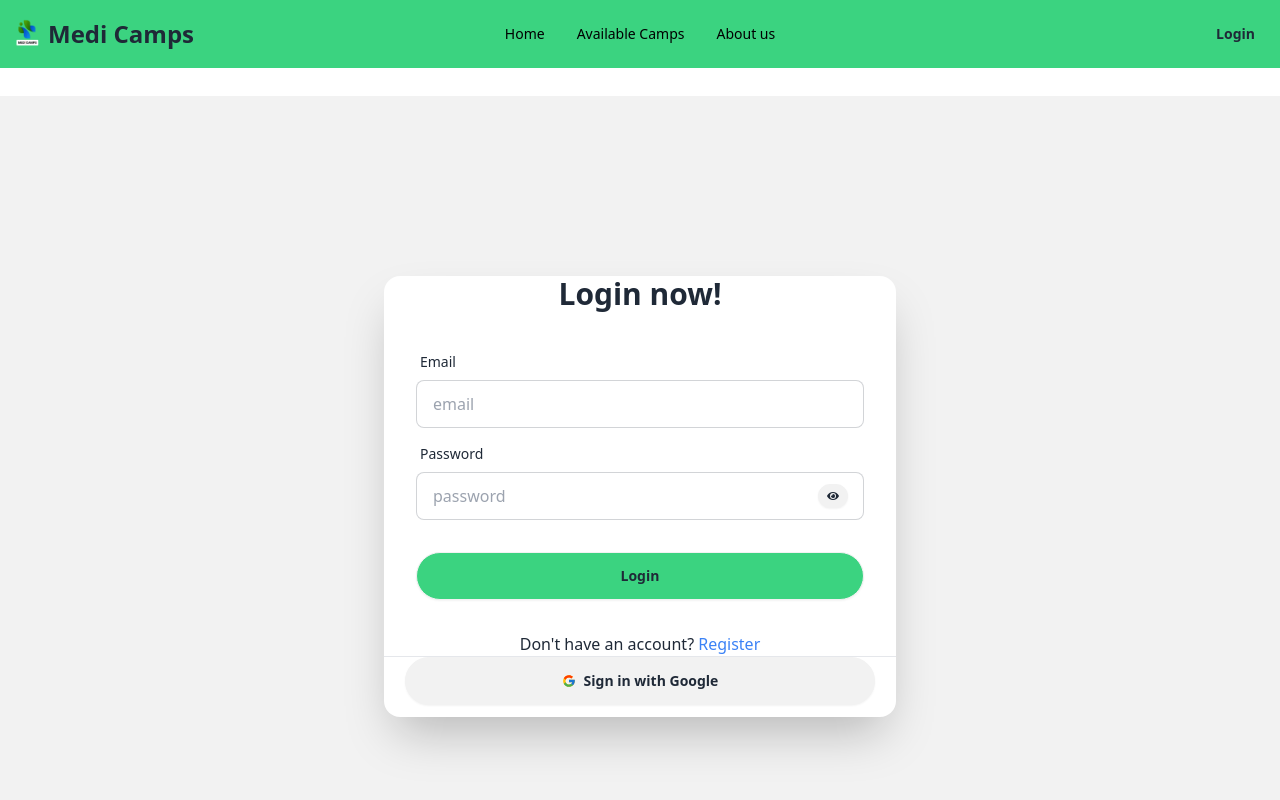
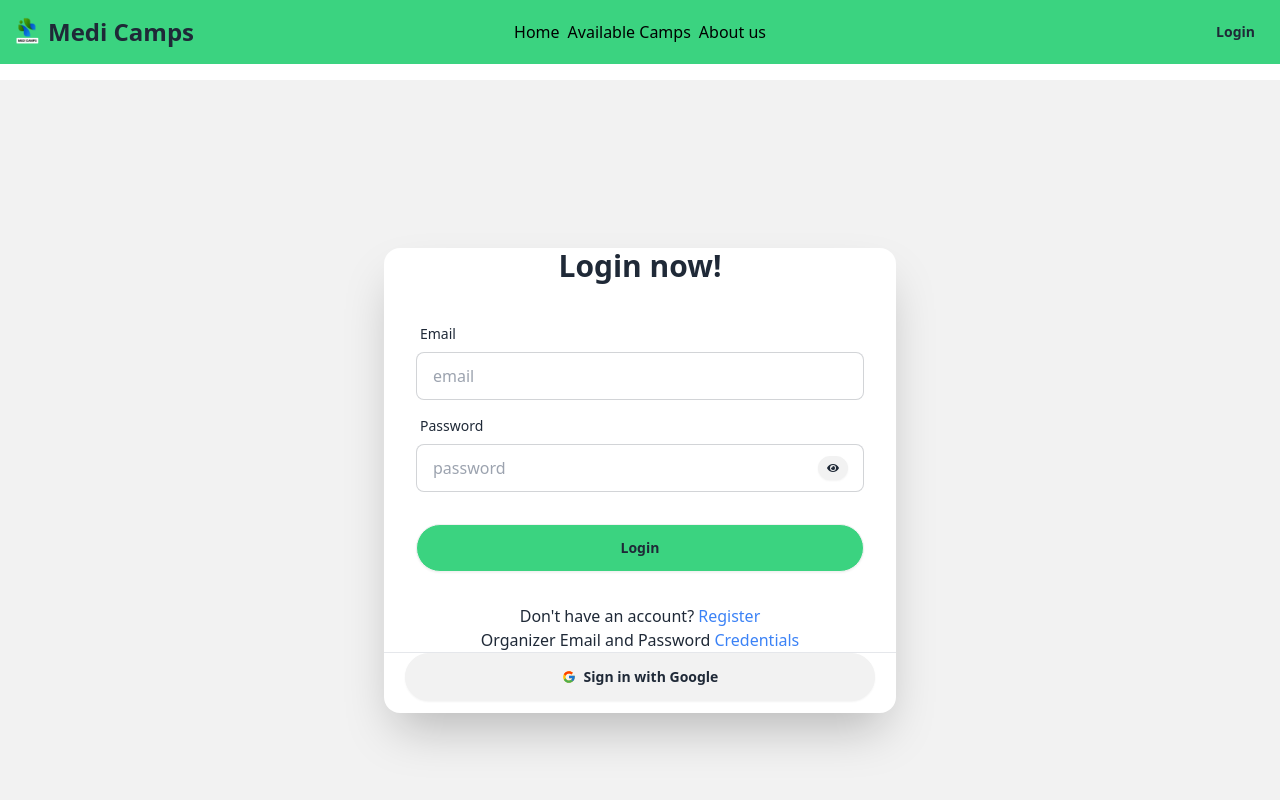
Before and after one commit to rabiulkhan7224/medicamps-client, a React (Vite) app: page /login in a window 1280 px wide. Shown: the top 800 px of the page. Built offline with nearby package versions, Linux system fonts and the light colour scheme; no server answers.

Commit message:
add Credentials and other router

```diff
--- a/src/Layout/DashboardLayout.jsx
+++ b/src/Layout/DashboardLayout.jsx
@@ -4,10 +4,10 @@ import SideBar from "../Page/Dashboard/SideBar";
 const DashboardLayout = () => {
     return (
 
-            <div className="relative flex h-screen">
+            <div className=" flex h-screen overflow-y-auto">
                 <SideBar></SideBar>
 
-            <div className="flex-1 p-8 bg-gray-100 overflow-y-auto">
+            <div className="flex-1 p-8 bg-gray-100 overflow-auto">
                 <Outlet></Outlet>
             </div>
         </div>
--- a/src/Layout/Main.jsx
+++ b/src/Layout/Main.jsx
@@ -7,7 +7,7 @@ const Main = () => {
         <div className="bg-background">
 
         <Navbar></Navbar>
-        <main className='mt-24  min-h-[calc(100vh-68px)]'>
+        <main className='mt-20  min-h-[calc(100vh-68px)]'>
 
         <Outlet></Outlet>
         </main>
--- a/src/Page/Dashboard/SideBar.jsx
+++ b/src/Page/Dashboard/SideBar.jsx
@@ -34,7 +34,7 @@ const SideBar = () => {
 
       {/* Sidebar */}
       <div
-        className={`fixed z-40 top-24   left-0 h-full bg-gray-800 text-white p-4 transition-transform transform ${isOpen ? 'translate-x-0' : '-translate-x-full'
+        className={`fixed z-40 top-24   left-0 h-full bg-gray-800 text-white p-4 transition-transform overflow-y-scroll transform ${isOpen ? 'translate-x-0' : '-translate-x-full'
           } lg:translate-x-0 lg:static lg:w-64`}
       >
         <h1 className="text-2xl font-bold mt-6">My Dashboard</h1>
--- a/src/Page/Home/Banner.jsx
+++ b/src/Page/Home/Banner.jsx
@@ -17,7 +17,7 @@ const Banner = () => {
   };
 
   return (
-    <div className="relative">
+    <div className="">
       {/* Swiper Slider */}
       <Swiper
         spaceBetween={30}
@@ -31,18 +31,18 @@ const Banner = () => {
         // }}
         // navigation={true}
         modules={[Autoplay, Pagination, Navigation]}
-        className="h-[60vh]"
+        className="h-[80vh]"
       >
         <SwiperSlide>
           <div className="relative">
             <img
-              className="w-full h-[60vh] object-cover"
+              className="w-full h-[80vh]  object-cover"
               src={banner1}
               alt="Camp Banner"
             />
             <div className="absolute inset-0 bg-black bg-opacity-50 flex items-center justify-center">
               <motion.div
-                className="text-center text-white px-4"
+                className=" text-center   text-white px-4"
                 variants={textVariants}
                 initial="hidden"
                 animate="visible"
@@ -65,7 +65,7 @@ const Banner = () => {
         <SwiperSlide>
           <div className="relative">
             <img
-              className="w-full h-[60vh] object-cover"
+              className="w-full h-[80vh] object-cover"
               src={banner2}
               alt="Female Doctor"
             />
--- a/src/Page/Home/Contact.jsx
+++ b/src/Page/Home/Contact.jsx
@@ -23,14 +23,14 @@ const Contact = () => {
 
     return (
         <section id="contact" className="container mx-auto p-10 text-center">
-            {/* wpsn plpy ydxe uigv */}
+
         <h2 className="text-3xl font-bold">Contact Us</h2>
         <p className="mt-4">Have questions? Reach out to us anytime.</p>
         <form onSubmit={handleSubmit} className="mt-6">
             <input type="text" name="name" placeholder="Your Name" value={formData.name} onChange={handleChange} className="p-2 border rounded w-full mb-4" required />
             <input type="email" name="email" placeholder="Your Email" value={formData.email} onChange={handleChange} className="p-2 border rounded w-full mb-4" required />
             <textarea name="message" placeholder="Your Message" value={formData.message} onChange={handleChange} className="p-2 border rounded w-full mb-4" rows="4" required></textarea>
-            <button type="submit" className="bg-blue-600 text-white px-6 py-2 rounded shadow-md">Send Message</button>
+            <button type="submit" className="btn bg-secondarycolor ">Send Message</button>
             {status && <p className="mt-4">{status}</p>}
         </form>
       </section>
--- a/src/Page/Home/FreeTeatmeants.jsx
+++ b/src/Page/Home/FreeTeatmeants.jsx
@@ -26,10 +26,10 @@ const FreeTeatmeants = () => {
 
 
         return (
-            <div>
+            <div >
 
 
-                <div className="hero  min-h-screen">
+                <div id="apply" className="hero  min-h-screen">
                     <div className="hero-content flex-col lg:flex-row">
                         <img
                             src={doctor}
--- a/src/Page/Login/Login.jsx
+++ b/src/Page/Login/Login.jsx
@@ -51,13 +51,15 @@ const axiosPublic=useAxiosPublic()
             <div className="card bg-base-100 w-full max-w-lg shrink-0 shadow-2xl">
                 <h1 className="text-3xl font-bold text-center">Login now!</h1>
 
+
+
                 <form onSubmit={handleSubmit(onSubmit)} className="card-body">
 
                     <div className="form-control">
                         <label className="label">
                             <span className="label-text">Email</span>
                         </label>
-                        <input {...register('email')} type="email" name="email" placeholder="email" className="input input-bordered" required />
+                        <input {...register('email')} type="email" name="email"   placeholder="email" className="input input-bordered" required />
                     </div>
 
                     <div className="form-control relative">
@@ -74,6 +76,8 @@ const axiosPublic=useAxiosPublic()
                 </form>
                 <p className="text-red-500"></p>
                 <h2 className="text-center">Don't have an account? <Link to={'/register'} className="text-blue-500 hover:underline">Register</Link></h2>
+                <h2 className="text-center"> Organizer Email and Password <Link  to={'https://github.com/rabiulkhan7224/medicamps-client#-credentials'} target="_blank"
+    rel="noopener noreferrer" className="text-blue-500 hover:underline">Credentials</Link></h2>
 
 
                 {/* <button onClick={handleSigninwithGoogle} className="btn w-11/12 mx-auto "><FcGoogle /> Sign in with Google</button> */}
--- a/src/Page/shared/NavBar.jsx
+++ b/src/Page/shared/NavBar.jsx
@@ -1,22 +1,27 @@
-import { Link, NavLink, useNavigate } from "react-router";
+import toast from "react-hot-toast";
+import { Link, NavLink, useLocation, useNavigate } from "react-router";
 import useAuth from "../../hooks/useAuth";
-import toast from "react-hot-toast";
 
 const NavBar = () => {
 
     const { user, logout } = useAuth()
+    const location=useLocation()
+    console.log(location)
     const link = <>
         <li><NavLink className={({ isActive }) =>
-            isActive ? "text-blue-600" : "text-black"
+            isActive ? "text-blue-600  shadow-lg shadow-secondarycolor" : "text-black "
         } to={'/'}>Home</NavLink></li>
         <li><NavLink className={({ isActive }) =>
-            isActive ? "text-blue-600" : "text-black"
+            isActive ? "text-blue-600  shadow-lg shadow-secondarycolor" : "text-black"
         } to={'/available'}>Available Camps</NavLink></li>
         <li><NavLink className={({ isActive }) =>
-            isActive ? "text-blue-600" : "text-black"
+            isActive ? "text-blue-600  shadow-lg shadow-secondarycolor" : "text-black"
         } to={'/about'}>About us</NavLink></li>
 
-
+        {
+            location.pathname==='/' && <><li><a href="/#contact">Contact</a></li>
+        <li><a href="#apply">Apply</a></li></>
+        }
     </>
     const navigate = useNavigate()
     const handlelogOut =async () => {
@@ -61,7 +66,7 @@ const NavBar = () => {
                     Medi Camps</Link>
                 </div>
                 <div className="navbar-center hidden md:flex">
-                    <ul className="menu menu-horizontal px-1">
+                    <ul className="flex  space-x-2 px-1">
                         {link}
                     </ul>
                 </div>
```
